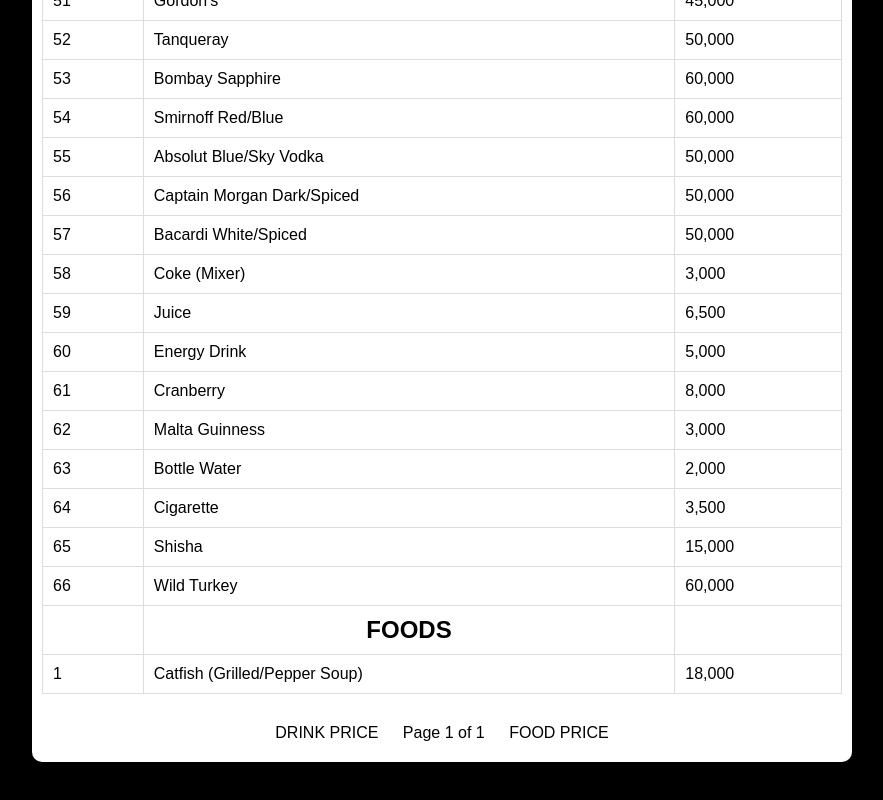
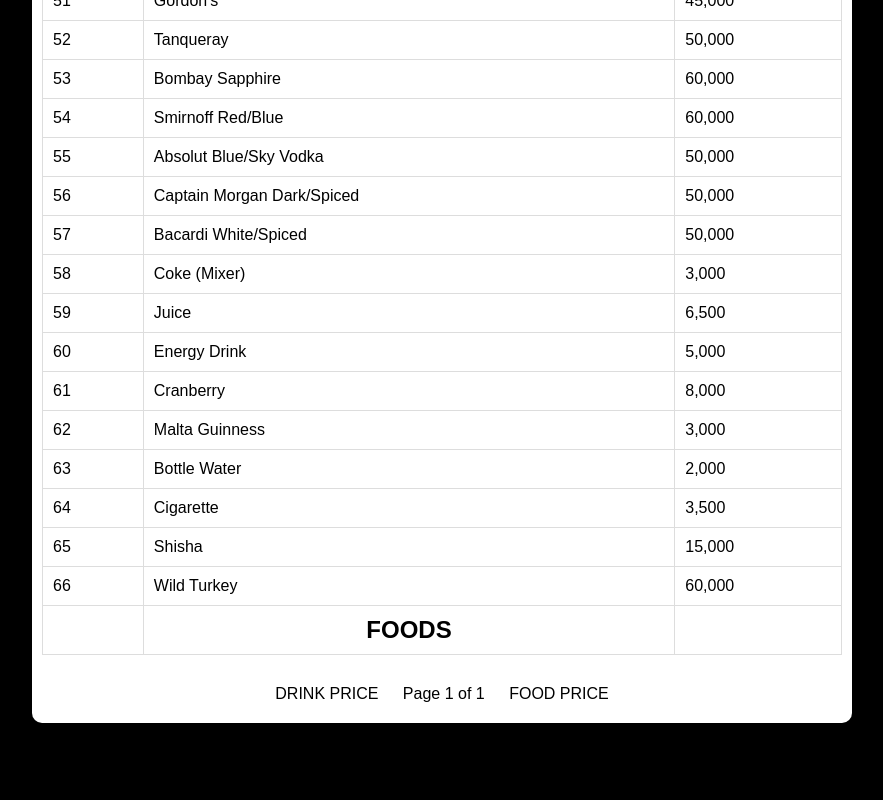
Before and after one commit to fishfarmlagos/fishfarmlagos, a plain HTML site: page index.html in a window 1280 px wide. Shown: the part 2362-3162 px from the top of the page, without its empty margins (198-1081 px from the left). After the commit the page ends 3125 px from the top, so only its background shows below. Drawn offline with Linux system fonts and the light colour scheme.

Commit message:
Update index.html

```diff
--- a/index.html
+++ b/index.html
@@ -601,7 +601,7 @@
 
     <script>
         let currentPage = 1;
-        const rowsPerPage = 72;
+        const rowsPerPage = 71;
 
         function paginate(direction) {
             const tableRows = document.querySelectorAll('#product-table tbody tr');
```
